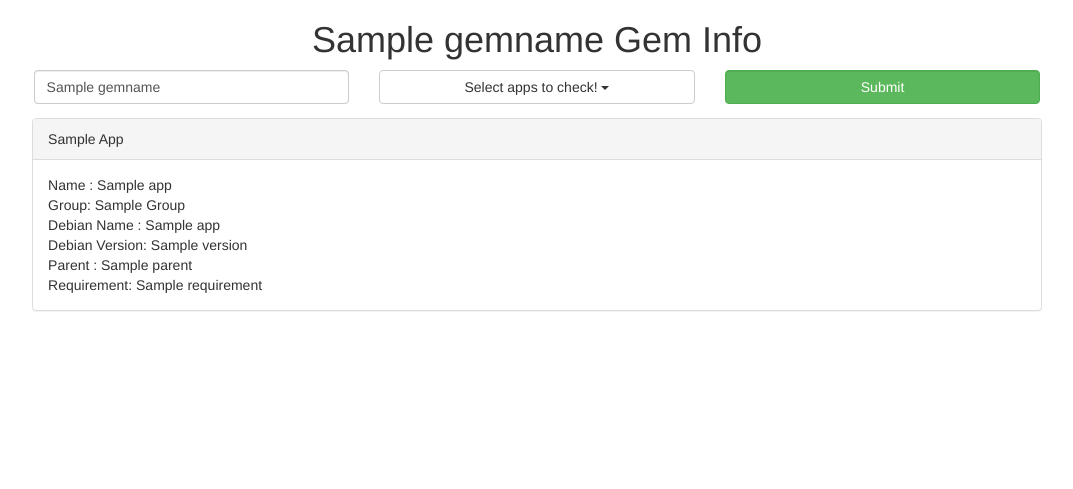
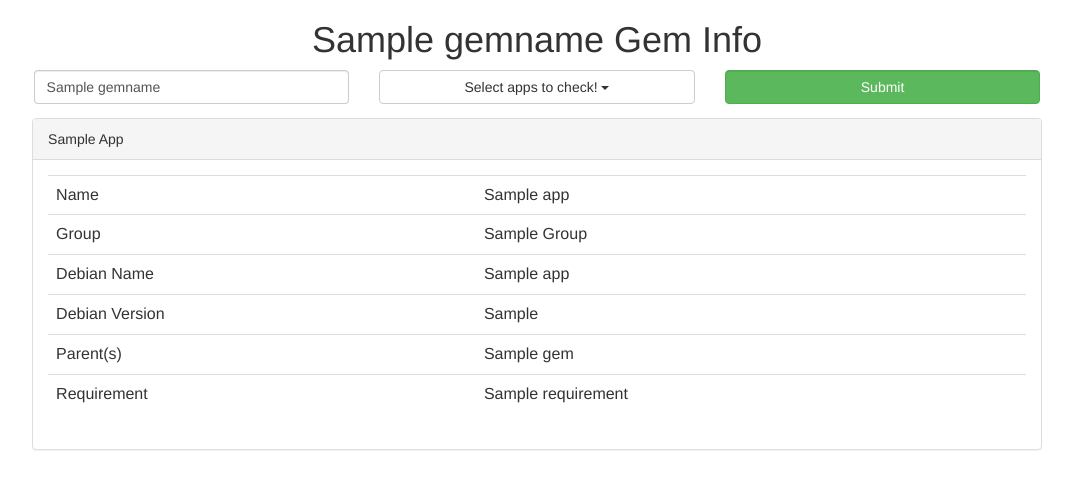
Before and after one commit to balasankarc/gemdeps_service, a Flask app: template gemdeps/templates/info.html in a window 1280 px wide. Shown: the part 52-541 px from the top of the page, without its empty margins (103-1176 px from the left). Run offline with Flask 2, Linux system fonts and the light colour scheme; the template is opened without the code that fills it: most values are stand-ins (such as "Sample title", 1, 10 or a date in 2020); some libraries are stand-ins or nearby versions.

Commit message:
Make parents a lsit

```diff
--- a/gemdeps/templates/info.html
+++ b/gemdeps/templates/info.html
@@ -38,12 +38,20 @@
                 <div class="panel-heading">{{ app.title() }}</div>
                 <div class="panel-body">
                     {% set gem = gemlist[app] %}
-                    Name : {{ gem['name'] }} <br />
-                    Group: {{ gem ['group'].title() }} <br />
-                    Debian Name : {{ gem['debian_name'] }} <br />
-                    Debian Version: {{gem ['version'] }} <br />
-                    Parent : {{ gem['parent'] }} <br />
-                    Requirement: {{ gem['requirement']}}
+                    <table class="table">
+                        <tr><td> Name</td><td>{{ gem['name'] }} </td></tr>
+                        <tr><td>Group</td><td>{{ gem['group'].title() }} </td></tr>
+                        <tr><td>Debian Name</td><td>{{ gem['debian_name'] }} </td></tr>
+                        <tr><td>Debian Version</td><td>{{ gem['debian_version'] }} </td></tr>
+                        <tr><td>Parent(s)</td>
+                            <td>
+                                {% for gem in gem['parent'] %}
+                                {{ gem }} <br />
+                                {% endfor %}
+                            </td>
+                        </tr>
+                        <tr><td>Requirement</td><td>{{ gem['requirement'] }} </td></tr>
+                    </table>
                 </div>
             </div>
             {% endif %}
```
